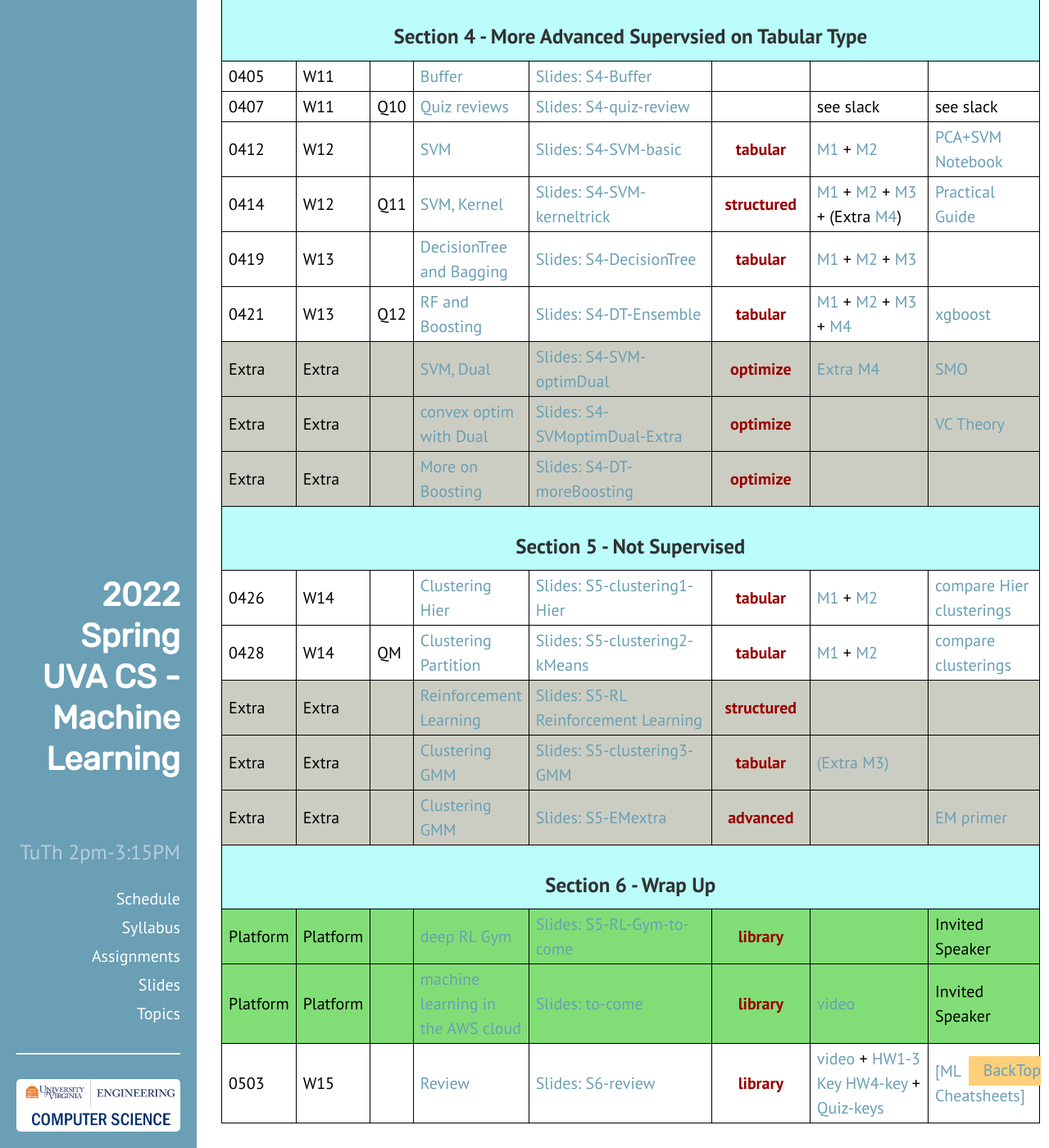
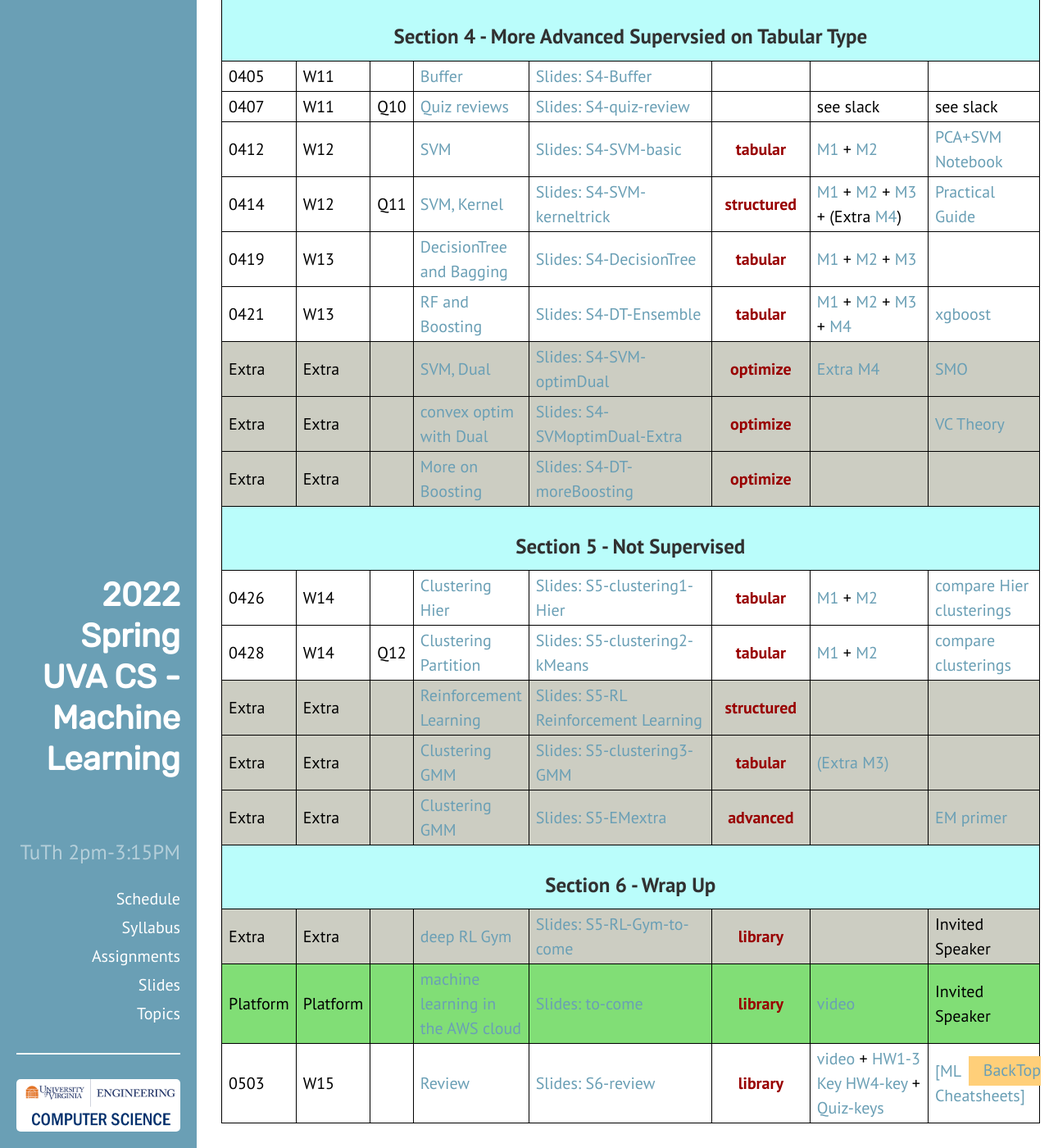
Before and after one commit to qiyanjun/2022sp-UVA-CS-MachineLearningDeep, a Jekyll site: the page built from index.html, in a window 1280 px wide and 1400 px high, scrolled down 3735 px. Shown: the whole window at 82% size. Built offline with Jekyll 4.4.1, drawn with Linux system fonts in a browser that asks for light colours.

Commit message:
add missing tags

```diff
--- a/index.html
+++ b/index.html
@@ -61,7 +61,7 @@ desc: 'Website for 2022 Spring -UVA-CS Machine Learning: Machine learning Founda
 
 {% assign dweeks = "|W1|W2|W2|W3|W3|W4|W4|W5|W5|W6|W6|W7|W7|W8|W8|W9|W9|W10|W10|W11|W11|W12|W12|W13|W13|W14|W14 | W15 " | split: "|" %}
 
-{% assign Qdates = "|Q0||Q1||Q2||Q3||Q4||Q5||Q6||Q7|| Q8||Q9||Q10||Q11||Q12||QM|" | split: "|" %}
+{% assign Qdates = "|Q0||Q1||Q2||Q3||Q4||Q5||Q6||Q7|| Q8||Q9||Q10||Q11||||Q12|" | split: "|" %}
 
 {% for post in sorted %}
 
```
Also changed, not shown: _contents/S3-L00-pytorch.md (+1 -0 lines), _contents/S6-L04-RL.md (+1 -0 lines).
